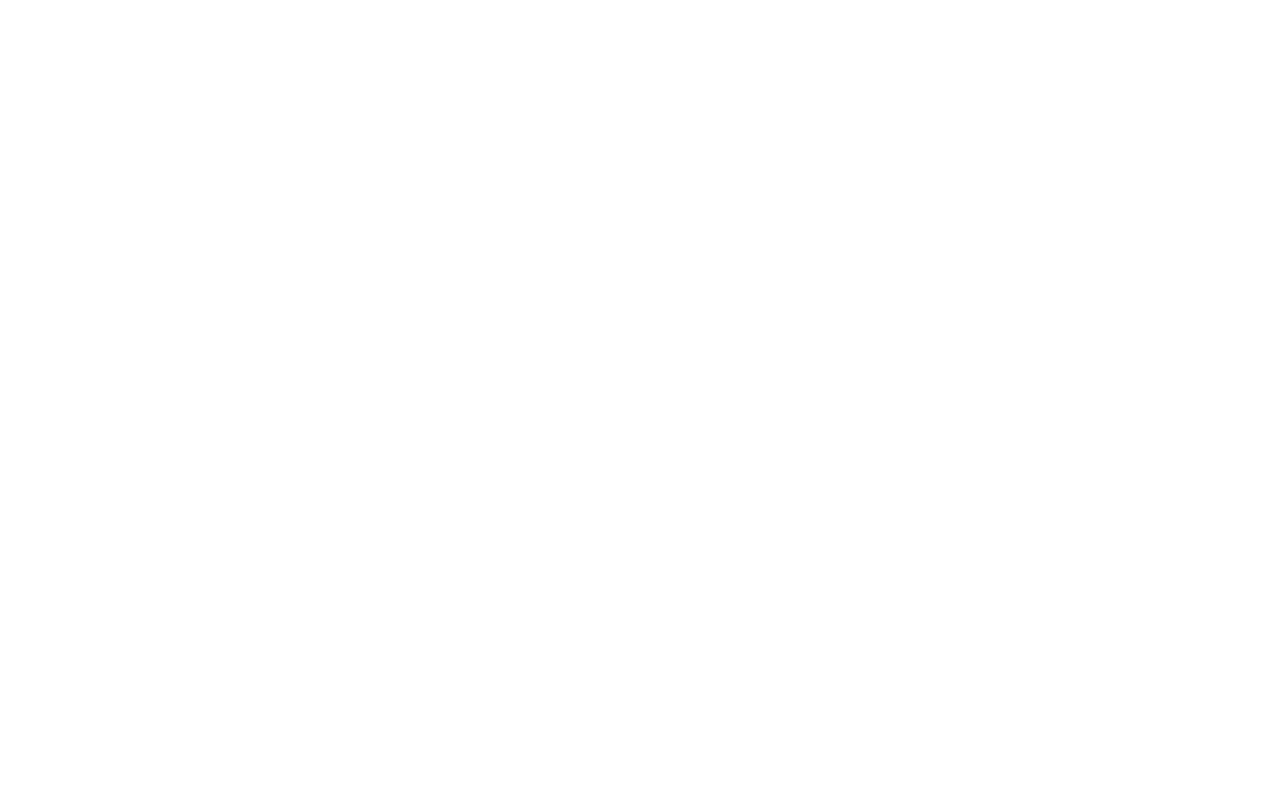
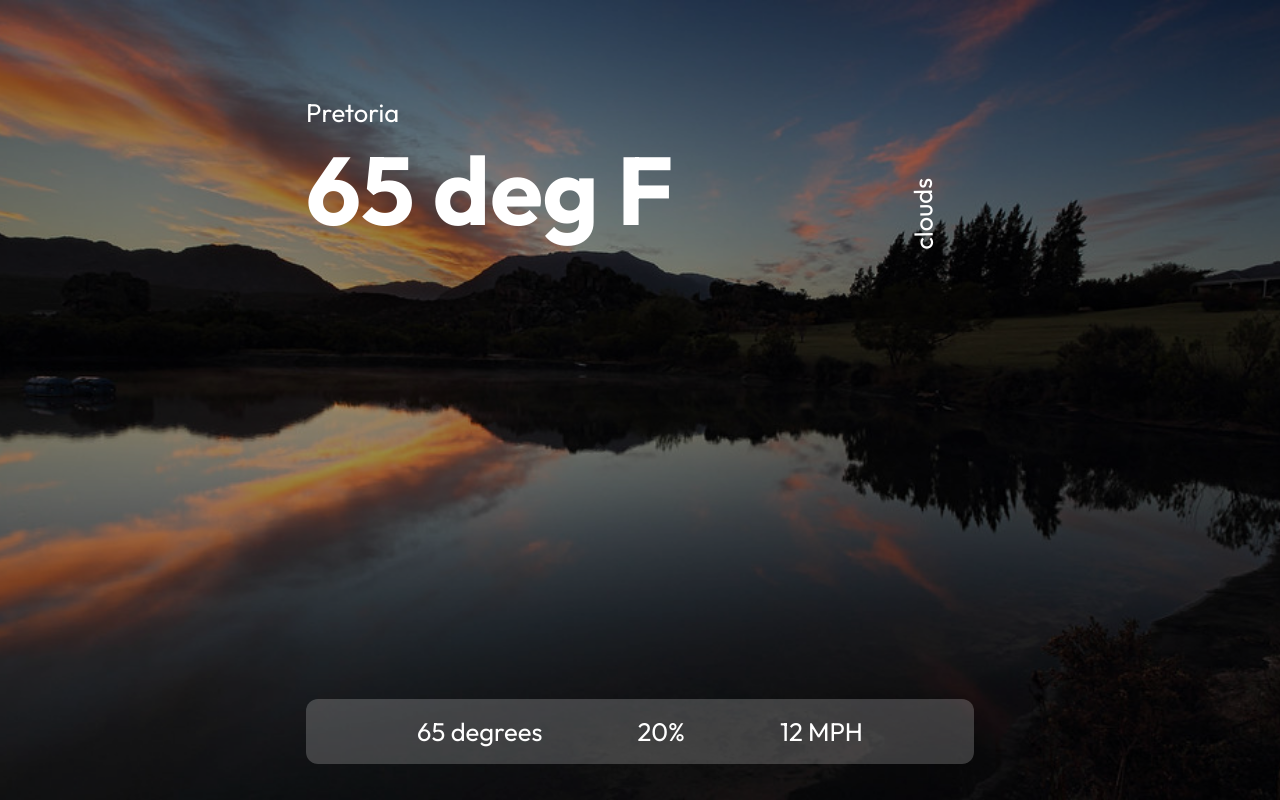
Before and after one commit to RaymondGericke/WPR381_Project, a React (Create React App) app in the folder wpr381-project/: page / in a window 1280 px wide. Built offline with nearby package versions, Linux system fonts and the light colour scheme.

Commit message:
basic file and app structure

```diff
--- a/wpr381-project/src/App.js
+++ b/wpr381-project/src/App.js
@@ -2,9 +2,35 @@ import React, {useState} from 'react';
 import axios from 'axios'
 
 function App() {
+
+  //const url = `https://api.openweathermap.org/data/2.5/weather?zip=0182,ZA&appid=8a591b7d222aae763fc9d6e5a1f06b16`
+
   return (
-    <div className="App">
-
+    <div className="app">
+      <div className="container">
+        <div className="top">
+          <div className="location">
+            <p>Pretoria</p>
+          </div>
+          <div className="temp">
+            <h1>65 deg F</h1>
+          </div>
+          <div className="description">
+            <p>clouds</p>
+          </div>
+        </div>
+        <div className="bottom">
+          <div className="feels">
+            <p>65 degrees</p>
+          </div>
+          <div className="humidity">
+            <p>20%</p>
+          </div>
+          <div className="wind">
+            <p>12 MPH</p>
+          </div>
+        </div>
+      </div>
     </div>
   );
 }
--- a/wpr381-project/src/index.css
+++ b/wpr381-project/src/index.css
@@ -1,13 +1,81 @@
+@import url('https://fonts.googleapis.com/css2?family=Outfit:wght@100;200;300;400;500;600;700&family=Poppins:ital,wght@0,100;0,200;0,300;0,400;0,500;0,600;0,700;0,800;0,900;1,100;1,200;1,300;1,400;1,500;1,600;1,700;1,800;1,900&display=swap');
+
+* {
+  box-sizing: border-box;
+  margin: 0;
+  padding: 0;
+}
+
 body {
-  margin: 0;
-  font-family: -apple-system, BlinkMacSystemFont, 'Segoe UI', 'Roboto', 'Oxygen',
+  font-family: 'Outfit', 'Segoe UI', 'Roboto', 'Oxygen',
     'Ubuntu', 'Cantarell', 'Fira Sans', 'Droid Sans', 'Helvetica Neue',
     sans-serif;
   -webkit-font-smoothing: antialiased;
   -moz-osx-font-smoothing: grayscale;
 }
 
-code {
-  font-family: source-code-pro, Menlo, Monaco, Consolas, 'Courier New',
-    monospace;
+p {
+  font-size: 1.6rem;
 }
+
+h1 {
+  font-size: 6rem;
+}
+
+.app {
+  width: 100%;
+  height: 100vh;
+  position: relative;
+  background-color: rgba(0,0,0,0.4);
+  color: #fff;
+}
+
+.app:before {
+  content: '';
+  background: url('./assets/sunset.jpg') no-repeat center center/cover;
+  position: absolute;
+  width: 100%;
+  height: 100%;
+  top: 0;
+  left: 0;
+  z-index: -1;
+}
+
+.container {
+  max-width: 700px;
+  height: 700px;
+  margin: auto;
+  padding: 0 1rem;
+  position: relative;
+  top: 10%;
+  display: flex;
+  flex-direction: column;
+  justify-content: space-between;
+}
+
+.app .top {
+  width: 100%;
+  margin: 1rem auto;
+}
+
+.app .description {
+  position: relative;
+  right: -90%;
+  transform-origin: 0 0;
+  transform: rotate(269deg);
+}
+
+.app .bottom {
+  display: flex;
+  justify-content: space-evenly;
+  text-align: center;
+  width: 100%;
+  margin: 1rem auto;
+  padding: 1rem;
+  border-radius: 12px;
+  background-color: rgba(255,255,255, 0.2);
+}
+
+.bold {
+  font-weight: 700;
+}
```
Also changed, not shown: wpr381-project/src/assets/sunset.jpg (added).
